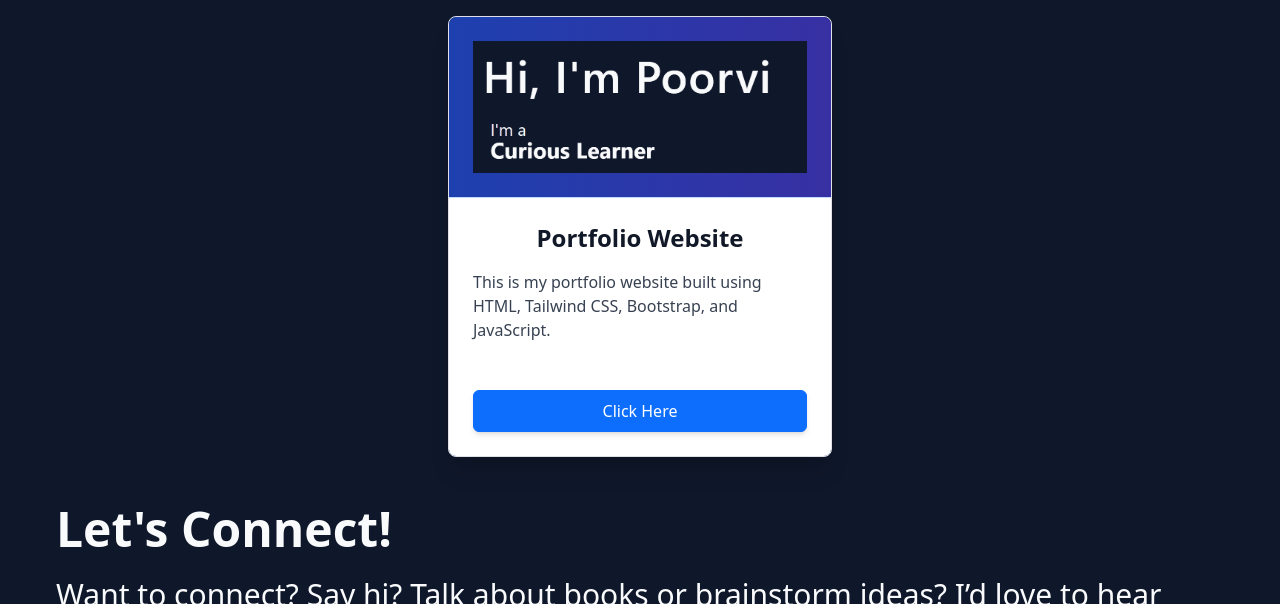
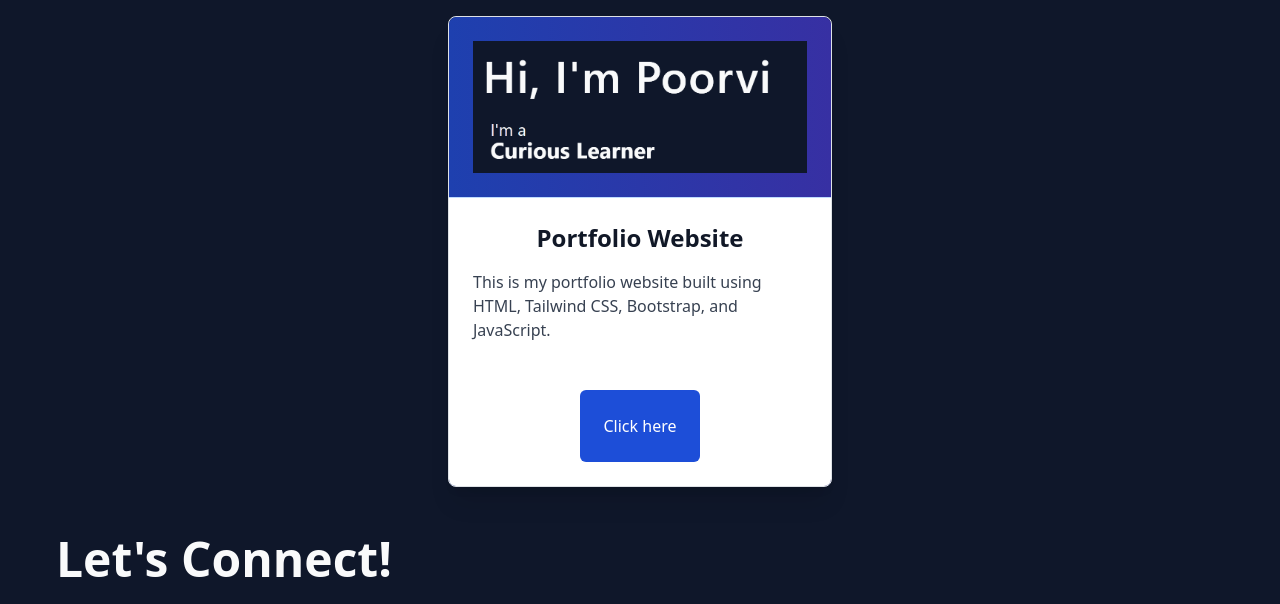
Before and after one commit to Poorvi-M/Portfolio_Trial_1, a plain HTML site: page index.html in a window 1280 px wide. Shown: the part 1056-1660 px from the top of the page. Drawn offline with nearby package versions, Linux system fonts and the light colour scheme.

Commit message:
Update index.html

```diff
--- a/index.html
+++ b/index.html
@@ -67,8 +67,9 @@
     <p class="text-gray-700 mb-5 text-left">
       This is my portfolio website built using HTML, Tailwind CSS, Bootstrap, and JavaScript.
     </p>
-    <button class="btn btn-primary w-full py-2 rounded-md shadow-md hover:shadow-lg transition-shadow duration-300">
-      <a href="https://heartfelt-tapioca-5d7a7d.netlify.app/"> Click Here</a>
+    <button class="flex justify-center w-full" >
+       <a class="bg-blue-700 hover:bg-blue-500 text-white px-4 py-4 rounded-md inline-block" href="https://heartfelt-tapioca-5d7a7d.netlify.app/" >Click here</a>
+      <!-- Click Here -->
       <!-- Click Here -->
     </button>
   </div>
```
